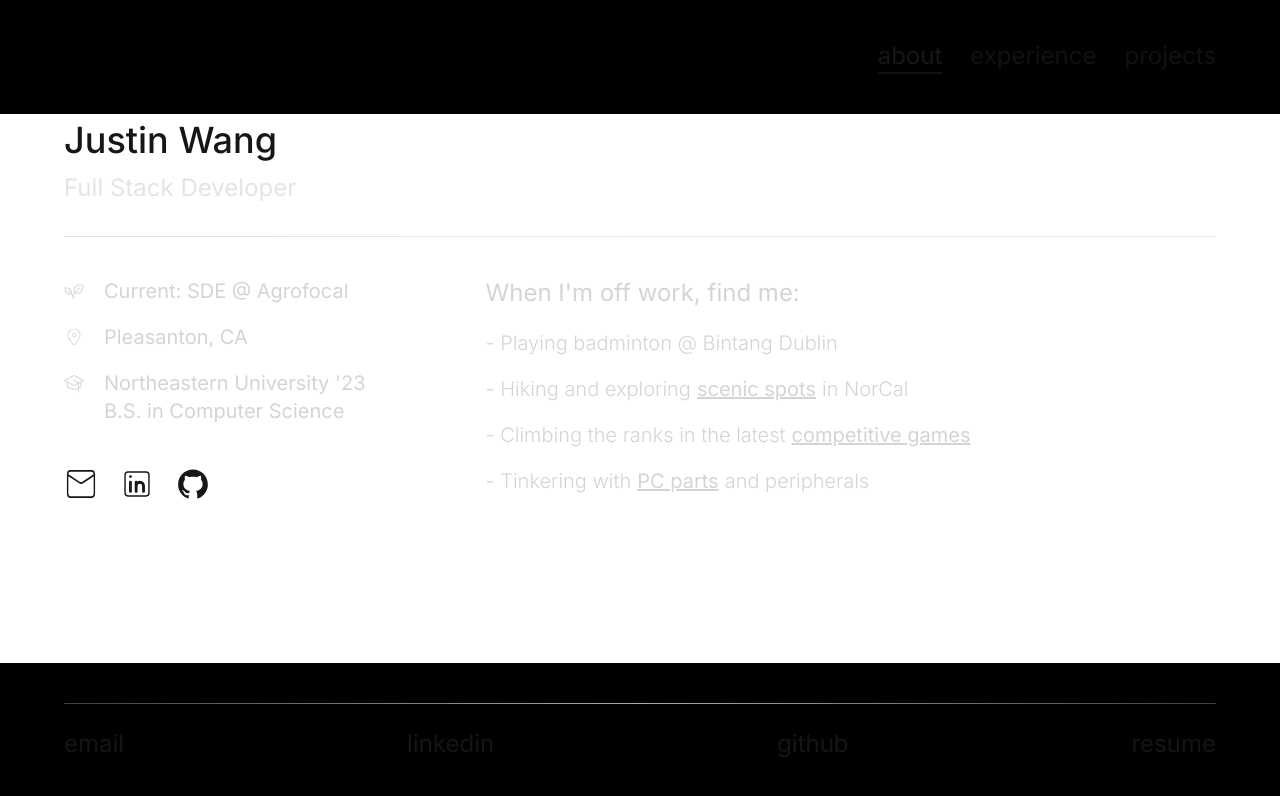
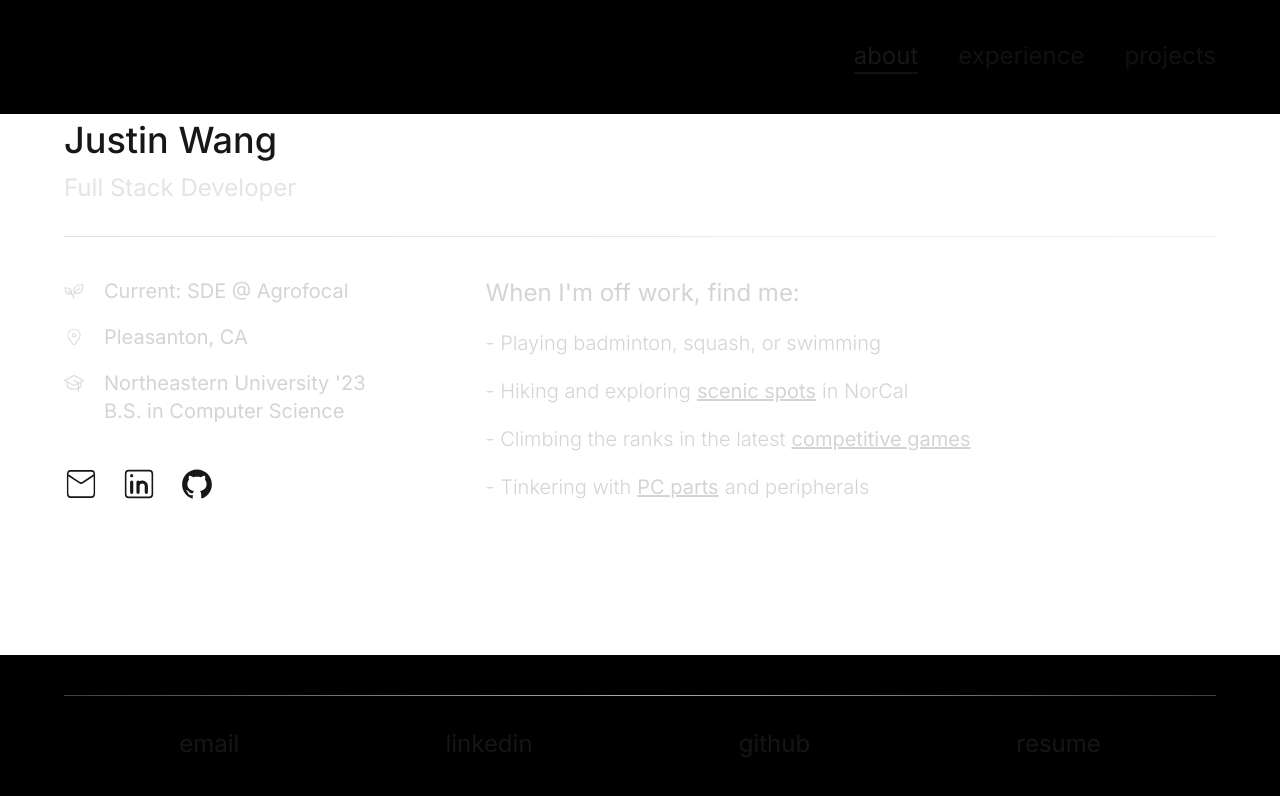
Before and after one commit to jwang9228/personal-site, a Next.js app: page / in a window 1280 px wide. Shown: the top 796 px of the page. Built offline with nearby package versions, Linux system fonts and the light colour scheme.

Commit message:
Additional style changes for laptop view

```diff
--- a/src/app/components/RootLayout.jsx
+++ b/src/app/components/RootLayout.jsx
@@ -12,23 +12,23 @@ export default function RootLayout({children}) {
   );
 
   const tabs = [
-    {'label': 'about', 'href': '/'},
-    {'label': 'experience', 'href': '/'},
-    {'label': 'projects', 'href': '/projects/nexus'}
+    {label: 'about', href: '/'},
+    {label: 'experience', href: '/'},
+    {label: 'projects', href: '/projects/nexus'}
   ];
 
   const socials = [
-    {'label': 'email', 'href': 'mailto:jwang.srv1@gmail.com'},
-    {'label': 'linkedin', 'href': 'https://www.linkedin.com/in/justin-n-wang/'},
-    {'label': 'github', 'href': 'https://github.com/jwang9228/'},
-    {'label': 'resume', 'href': '/WangResume.pdf'}
+    {label: 'email', href: 'mailto:jwang.srv1@gmail.com'},
+    {label: 'linkedin', href: 'https://www.linkedin.com/in/justin-n-wang/'},
+    {label: 'github', href: 'https://github.com/jwang9228/'},
+    {label: 'resume', href: '/WangResume.pdf'}
   ];
 
   return (
     <div className='flex flex-col relative h-dvh'>
       <div className='flex justify-end fixed w-full top-0 z-10
         px-8 tablet:px-12 laptop:px-16 py-6 tablet:py-8 laptop:py-10
-        gap-x-5 tablet:gap-x-7 bg-black'>
+        gap-x-5 tablet:gap-x-7 laptop:gap-x-10 bg-black'>
         {tabs.map((tab, i) => (
           <Link
             key={i}
@@ -56,9 +56,9 @@ export default function RootLayout({children}) {
       </div>
       <div className='flex flex-col items-center w-full fixed bottom-0
         px-8 tablet:px-12 laptop:px-16 py-6 tablet:py-8 laptop:py-10 z-50 bg-black'>
-        <hr className='w-full h-px border-0 mb-4 tablet:mb-6
+        <hr className='w-full h-px border-0 mb-4 tablet:mb-6 laptop:mb-8
           bg-gradient-to-r from-zinc-300/30 via-zinc-300/80 to-zinc-300/30' />
-        <div className='flex w-full justify-between items-center'>
+        <div className='flex w-full laptop:w-4/5 justify-between items-center'>
           {socials.map((social, i) => (
             <Link
               key={i}
--- a/src/app/components/about/About.jsx
+++ b/src/app/components/about/About.jsx
@@ -16,16 +16,16 @@ export default function About() {
   // renders the 'about' section socials icons + hyperlinks
   const socials = [
     {
-      'icon': <CiMail className='size-6.5 tablet:size-7.5 laptop:size-8.5 scale-y-125' />,
-      'href': 'mailto:jwang.srv1@gmail.com'
+      icon: <CiMail className='size-6.5 tablet:size-7.5 laptop:size-8.5 scale-y-125' />,
+      href: 'mailto:jwang.srv1@gmail.com'
     },
     {
-      'icon': <CiLinkedin className='size-7.5 tablet:size-8.5 laptop:size-8.5' />,
-      'href': 'https://www.linkedin.com/in/justin-n-wang/'
+      icon: <CiLinkedin className='size-7.5 tablet:size-8.5 laptop:size-9.5' />,
+      href: 'https://www.linkedin.com/in/justin-n-wang/'
     },
     {
-      'icon': <AiOutlineGithub className='size-6.5 tablet:size-7.5 laptop:size-8.5' />,
-      'href': 'https://github.com/jwang9228/'
+      icon: <AiOutlineGithub className='size-6.5 tablet:size-7.5 laptop:size-8.5' />,
+      href: 'https://github.com/jwang9228/'
     }
   ];
 
@@ -96,7 +96,7 @@ export default function About() {
           </div>
           <FadeContent delay={400} duration={2000}>
             <div className='flex items-center gap-x-4.5 tablet:gap-x-5 laptop:gap-x-5.5
-              my-1.5 tablet:my-2 laptop:my-2.5'>
+              my-1.5 tablet:my-2'>
               {socials.map((social, i) => (
                 <Link
                   key={i}
--- a/src/app/components/about/hobbies/Games.jsx
+++ b/src/app/components/about/hobbies/Games.jsx
@@ -5,32 +5,32 @@ import { TbStars } from 'react-icons/tb';
 export default function Games() {
   const games = [
     {
-      'name': 'Honkai Star Rail',
-      'ign': 'SirRacha',
-      'tag': 'UID 617240702',
-      'rankIcon': <TbStars className='opacity-85' />,
-      'rank': 'MOC12/PF4/AS4'
+      name: 'Honkai Star Rail',
+      ign: 'SirRacha',
+      tag: 'UID 617240702',
+      rankIcon: <TbStars className='opacity-85' />,
+      rank: 'MOC12/PF4/AS4'
     },
     {
-      'name': 'Overwatch 2',
-      'ign': 'SirRacha',
-      'tag': '#11210',
-      'rankIcon': <IoShieldHalf className='opacity-85' />,
-      'rank': 'Diamond 1'
+      name: 'Overwatch 2',
+      ign: 'SirRacha',
+      tag: '#11210',
+      rankIcon: <IoShieldHalf className='opacity-85' />,
+      rank: 'Diamond 1'
     },
     {
-      'name': 'Brawl Stars',
-      'ign': 'SirRacha',
-      'tag': '#22YL9Q8PU',
-      'rankIcon': <IoTrophyOutline />,
-      'rank': '60k'
+      name: 'Brawl Stars',
+      ign: 'SirRacha',
+      tag: '#22YL9Q8PU',
+      rankIcon: <IoTrophyOutline />,
+      rank: '60k'
     },
     {
-      'name': 'Clash Royale',
-      'ign': '_indent',
-      'tag': '#LLGLGGLG',
-      'rankIcon': <IoTrophyOutline />,
-      'rank': '10k'
+      name: 'Clash Royale',
+      ign: '_indent',
+      tag: '#LLGLGGLG',
+      rankIcon: <IoTrophyOutline />,
+      rank: '10k'
     }
   ];
 
--- a/src/app/components/about/hobbies/Hobbies.jsx
+++ b/src/app/components/about/hobbies/Hobbies.jsx
@@ -14,25 +14,25 @@ export default function Hobbies() {
   'prelink' and 'postlink' are just texts before and after 'link' */
 	const hobbies = [
 		{
-			'prelink': 'Playing badminton @ Bintang Dublin',
+			prelink: 'Playing badminton, squash, or swimming',
 		},
 		{
-			'prelink': 'Hiking and exploring',
-			'link': 'scenic spots',
-			'postlink': 'in NorCal',
-			'detailsSection': <Trails />
+			prelink: 'Hiking and exploring',
+			link: 'scenic spots',
+			postlink: 'in NorCal',
+			detailsSection: <Trails />
 		},
 		{
-			'prelink': 'Climbing the ranks in the latest',
-			'link': 'competitive games',
-			'postlink': '',
-			'detailsSection': <Games />
+			prelink: 'Climbing the ranks in the latest',
+			link: 'competitive games',
+			postlink: '',
+			detailsSection: <Games />
 		},
 		{
-			'prelink': 'Tinkering with',
-			'link': 'PC parts',
-			'postlink': 'and peripherals',
-			'detailsSection': <PC />
+			prelink: 'Tinkering with',
+			link: 'PC parts',
+			postlink: 'and peripherals',
+			detailsSection: <PC />
 		}
 	];
 
@@ -53,7 +53,7 @@ export default function Hobbies() {
 			</div>
 			{detailsSection
 				? <>{detailsSection}</>
-				: <ul className='space-y-2.5 tablet:space-y-4 laptop:space-y-4.5
+				: <ul className='space-y-2.5 tablet:space-y-4 laptop:space-y-5
             font-light tablet:text-lg laptop:text-xl'>
 						{hobbies.map(hobby => (
 							<li key={hobby.prelink}>
--- a/src/app/components/about/hobbies/PC.jsx
+++ b/src/app/components/about/hobbies/PC.jsx
@@ -12,55 +12,55 @@ import { MdOutlinePower } from 'react-icons/md';
 export default function PC() {
   const peripherals = [
     {
-      'icon': <PiMouseMiddleClick />,
-      'description': 'Finalmouse ULX Pro Series - Aceu'
+      icon: <PiMouseMiddleClick />,
+      description: 'Finalmouse ULX Pro Series - Aceu'
     },
     {
-      'icon': <FaRegKeyboard />,
-      'description': 'Razer Huntsman V3 Pro Mini 60%'
+      icon: <FaRegKeyboard />,
+      description: 'Razer Huntsman V3 Pro Mini 60%'
     },
     {
-      'icon': <PiMonitor />,
-      'description': 'LG 27GP850-B Ultragear QHD 165Hz'
+      icon: <PiMonitor />,
+      description: 'LG 27GP850-B Ultragear QHD 165Hz'
     }
   ];
 
   const buildSpecsIcons = {
-    'case': <PiComputerTower />,
-    'cpu': <PiCpu />,
-    'gpu': <PiGraphicsCard />,
-    'motherboard': <BsMotherboard />,
-    'ram': <BsMemory />,
-    'storage' : <BsDeviceSsd />,
-    'cpu cooler': <BsSnow />,
-    'psu': <MdOutlinePower />
+    case: <PiComputerTower />,
+    cpu: <PiCpu />,
+    gpu: <PiGraphicsCard />,
+    motherboard: <BsMotherboard />,
+    ram: <BsMemory />,
+    storage: <BsDeviceSsd />,
+    cooler: <BsSnow />,
+    psu: <MdOutlinePower />
   };
 
   const builds = [
     {
-      'name': '2024 sff build',
-      'specs': {
-        'case': 'Fractal Design - Terra (Jade)',
-        'cpu': 'AMD Ryzen 7 7800X3D',
-        'gpu': 'NVIDIA GeForce GTX 1660 Super',
-        'motherboard': 'MSI MPG B650I Edge (AM5)',
-        'ram': 'G.SKILL Flare X5 (DDR5 32 GB)',
-        'storage': 'Samsung 980 PRO M.2 (1TB)',
-        'cpu cooler': 'Noctua NH-L12S (120mm Fan)',
-        'psu': 'Corsair SF750 (750w 80+ Platinum)'
+      name: '2024 sff build',
+      specs: {
+        case: 'Fractal Design - Terra (Jade)',
+        cpu: 'AMD Ryzen 7 7800X3D',
+        gpu: 'NVIDIA GeForce GTX 1660 Super',
+        motherboard: 'MSI MPG B650I Edge (AM5)',
+        ram: 'G.SKILL Flare X5 (DDR5 32 GB)',
+        storage: 'Samsung 980 PRO M.2 (1TB)',
+        cooler: 'Noctua NH-L12S (120mm Fan)',
+        psu: 'Corsair SF750 (750w 80+ Platinum)'
       }
     },
     {
-      'name': '2022 tower build',
-      'specs': {
-        'case': 'NZXT H510 Flow',
-        'cpu': 'AMD Ryzen 9 5900X',
-        'gpu': 'NVIDIA GeForce RTX 3080',
-        'motherboard': 'NZXT N7 B550 (AM4)',
-        'ram': 'Corsair Vengeance RGB Pro (DDR4 32GB)',
-        'storage': 'Samsung 970 EVO Plus M.2 (1 TB)',
-        'cpu cooler': 'NZXT Kraken Z63 RGB (280mm AIO)',
-        'psu': 'Corsair RM750x (750w 80+ Gold)'
+      name: '2022 tower build',
+      specs: {
+        case: 'NZXT H510 Flow',
+        cpu: 'AMD Ryzen 9 5900X',
+        gpu: 'NVIDIA GeForce RTX 3080',
+        motherboard: 'NZXT N7 B550 (AM4)',
+        ram: 'Corsair Vengeance RGB Pro (DDR4 32GB)',
+        storage: 'Samsung 970 EVO Plus M.2 (1 TB)',
+        cooler: 'NZXT Kraken Z63 RGB (280mm AIO)',
+        psu: 'Corsair RM750x (750w 80+ Gold)'
       }
     }
   ];
--- a/src/app/components/about/hobbies/Trails.jsx
+++ b/src/app/components/about/hobbies/Trails.jsx
@@ -9,15 +9,15 @@ export default function Trails() {
 
 	const spots = [
 		{
-			'name': 'Point Lobos State Natural Reserve',
-			'location': 'Carmel, Monterey County',
-			'imagesDir': '/trails/point-lobos',
+			name: 'Point Lobos State Natural Reserve',
+			location: 'Carmel, Monterey County',
+			imagesDir: '/trails/point-lobos',
       /* portrait images: [0-3].jpeg, rest landscape, height of
       1 portrait = 2 landscape, mosaic gallery
       columns need balanced heights */
-      'mobileView': [0, 4, 5, 1, 6, 7, 8, 9, 2, 10, 11, 3],
-      'tabletView': [0, 4, 5, 6, 7, 8, 1, 9, 10, 2, 11, 12],
-      'laptopView': [0, 4, 5, 6, 7, 1, 8, 2, 9, 3, 10, 11]
+      mobileView: [0, 4, 5, 1, 6, 7, 8, 9, 2, 10, 11, 3],
+      tabletView: [0, 4, 5, 6, 7, 8, 1, 9, 10, 2, 11, 12],
+      laptopView: [0, 4, 5, 6, 7, 1, 8, 2, 9, 3, 10, 11]
 		}
 	];
 
@@ -63,7 +63,7 @@ export default function Trails() {
 													grayscale sepia-10 hover:grayscale-0 hover:sepia-0
 													focus:grayscale-0 focus:sepia-0 active:grayscale-0 active:sepia-0
 													transition-all duration-300'
-												src={`${spot['imagesDir']}/${
+												src={`${spot.imagesDir}/${
                           spot[deviceView.view][i + col * (spot[deviceView.view].length / deviceView.columns)]
                         }.webp`}
                         loading='lazy'
```
